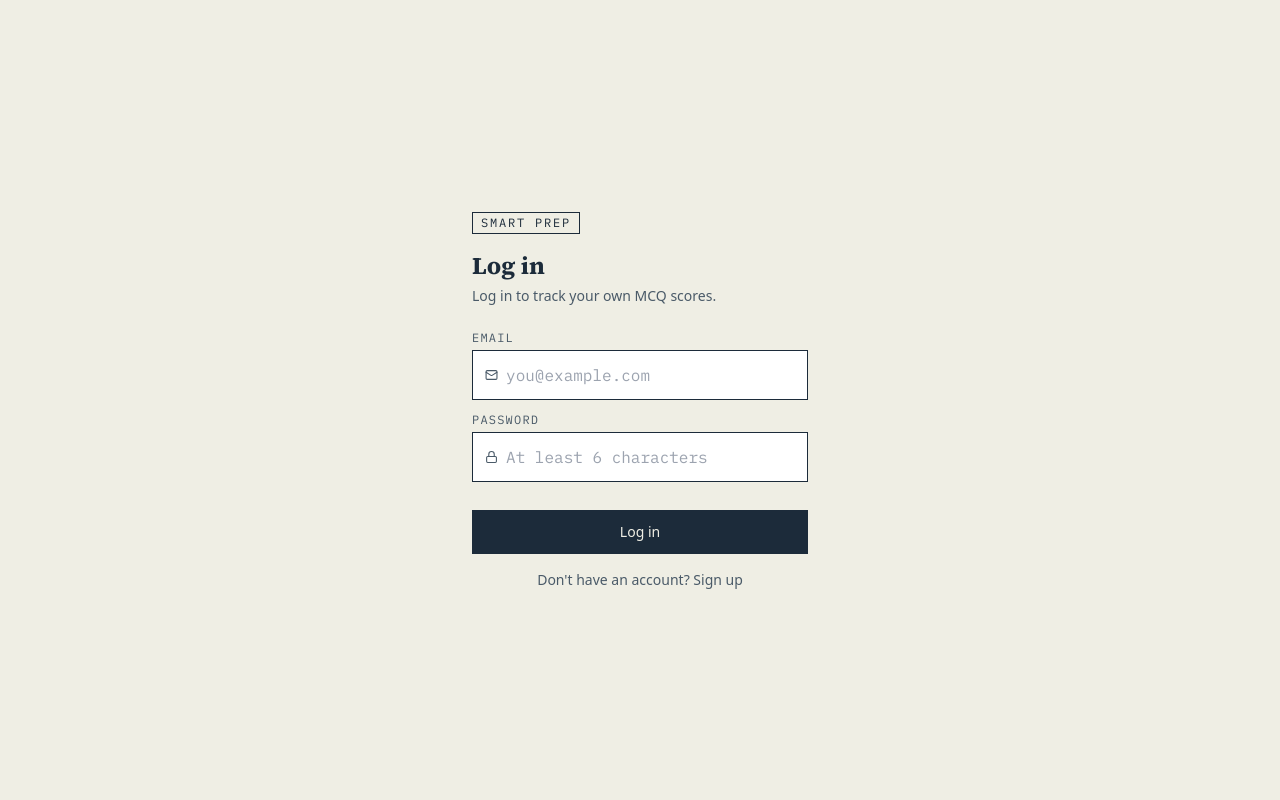
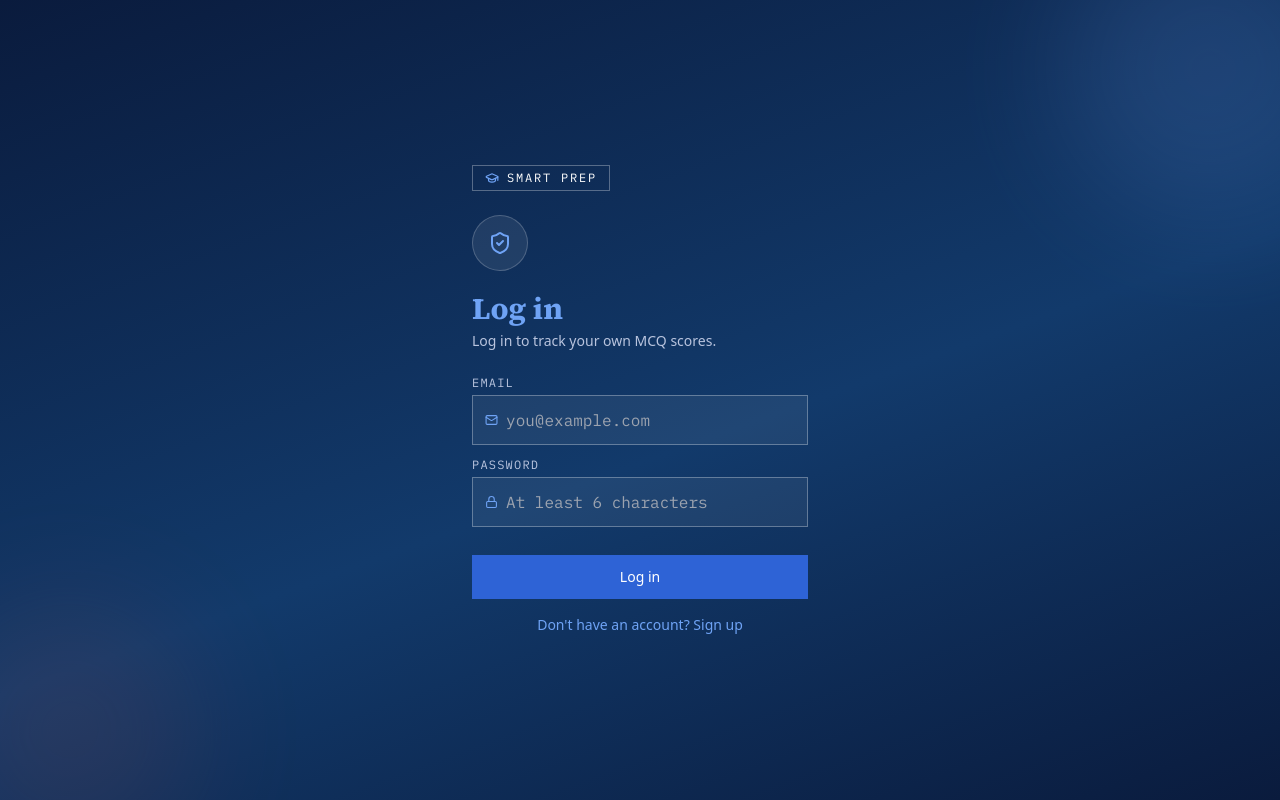
Before and after one commit to uriaz9392-lang/SMART-PREP6, a React (Vite) app: page / in a window 1280 px wide. Built offline with nearby package versions, Linux system fonts and the light colour scheme.

Commit message:
Add colorful UI and instant quiz feedback
- Added colored icons for subjects, topics, blocks, and years
- Quiz now shows instant correct/wrong feedback with color coding
- Explanation hidden by default, shown via toggle button
- Redesigned login/signup screen with colorful theme

```diff
--- a/src/App.jsx
+++ b/src/App.jsx
@@ -25,6 +25,8 @@ const T = {
   roseSoft: "#F3E1DD",
   amber: "#B5822A",
   amberSoft: "#F1E4CB",
+  blue: "#2E63D6",
+  blueSoft: "#DCE6FA",
 };
 
 // ---------- Programs ----------
@@ -66,6 +68,24 @@ const SUBJECT_ICONS = {
 };
 function subjectIcon(name) {
   return SUBJECT_ICONS[name] || ClipboardList;
+}
+
+// ---------- Folder colors (subjects/topics/blocks/years) ----------
+const SUBJECT_COLORS = {
+  Biology: "#1F9D6B",
+  Chemistry: "#7C5CD6",
+  Physics: "#2E7FE0",
+  English: "#E0812E",
+};
+const FOLDER_PALETTE = [
+  "#1F9D6B", "#7C5CD6", "#2E7FE0", "#E0812E", "#D6455C",
+  "#2EA8A0", "#C2437A", "#4CAF50", "#CBA92E", "#6C63D6",
+];
+function colorForName(name = "") {
+  if (SUBJECT_COLORS[name]) return SUBJECT_COLORS[name];
+  let hash = 0;
+  for (let i = 0; i < name.length; i++) hash = (hash * 31 + name.charCodeAt(i)) >>> 0;
+  return FOLDER_PALETTE[hash % FOLDER_PALETTE.length];
 }
 
 const DEFAULT_PASSCODE = "mdcat2026";
@@ -303,9 +323,9 @@ function Bubble({ letter, state, onClick, disabled }) {
     style.color = T.inkSoft;
     style.background = "transparent";
   } else if (state === "selected") {
-    style.borderColor = T.ink;
-    style.background = T.ink;
-    style.color = T.paper;
+    style.borderColor = T.blue;
+    style.background = T.blue;
+    style.color = "#fff";
   } else if (state === "correct" || state === "reveal-correct") {
     style.borderColor = T.emerald;
     style.background = T.emerald;
@@ -675,9 +695,9 @@ function ProgramPage({ program, bank, onBack, onOpenSubject, onOpenYear }) {
                 >
                   <div
                     className="flex items-center justify-center shrink-0"
-                    style={{ width: 48, height: 48, border: `1px solid ${T.ink}`, borderRadius: "50%" }}
+                    style={{ width: 48, height: 48, background: colorForName(s.name), borderRadius: "50%" }}
                   >
-                    <Icon size={22} style={{ color: T.ink }} />
+                    <Icon size={22} style={{ color: "#fff" }} />
                   </div>
                   <div>
                     <span style={{ fontFamily: "'Source Serif 4', serif", fontWeight: 600 }} className="text-xl">
@@ -735,9 +755,9 @@ function YearPage({ program, year, bank, onBack, onOpenBlock }) {
               >
                 <div
                   className="flex items-center justify-center shrink-0"
-                  style={{ width: 48, height: 48, border: `1px solid ${T.ink}`, borderRadius: "50%" }}
+                  style={{ width: 48, height: 48, background: colorForName(b.name), borderRadius: "50%" }}
                 >
-                  <Library size={22} style={{ color: T.ink }} />
+                  <Library size={22} style={{ color: "#fff" }} />
                 </div>
                 <div>
                   <span style={{ fontFamily: "'Source Serif 4', serif", fontWeight: 600 }} className="text-xl">
@@ -798,9 +818,9 @@ function BlockPage({ program, year, block, bank, onBack, onOpenSubject }) {
                 >
                   <div
                     className="flex items-center justify-center shrink-0"
-                    style={{ width: 48, height: 48, border: `1px solid ${T.ink}`, borderRadius: "50%" }}
+                    style={{ width: 48, height: 48, background: colorForName(s.name), borderRadius: "50%" }}
                   >
-                    <Icon size={22} style={{ color: T.ink }} />
+                    <Icon size={22} style={{ color: "#fff" }} />
                   </div>
                   <div>
                     <span style={{ fontFamily: "'Source Serif 4', serif", fontWeight: 600 }} className="text-xl">
@@ -856,7 +876,15 @@ function TopicPage({ program, subject, bank, onBack, onOpenTopic }) {
                 className="text-left p-4 flex items-center justify-between gap-4 transition-transform hover:-translate-y-0.5"
                 style={{ background: "#fff", border: `1px solid ${T.line}` }}
               >
-                <span style={{ fontFamily: "'Source Serif 4', serif", fontWeight: 600 }}>{t.name}</span>
+                <div className="flex items-center gap-3 min-w-0">
+                  <div
+                    className="flex items-center justify-center shrink-0"
+                    style={{ width: 36, height: 36, background: colorForName(t.name), borderRadius: "50%" }}
+                  >
+                    <ClipboardList size={16} style={{ color: "#fff" }} />
+                  </div>
+                  <span style={{ fontFamily: "'Source Serif 4', serif", fontWeight: 600 }}>{t.name}</span>
+                </div>
                 <span className="text-xs shrink-0" style={{ color: T.inkSoft, fontFamily: "'IBM Plex Mono', monospace" }}>
                   {t.count} q
                 </span>
@@ -962,10 +990,18 @@ function SubjectSetup({ program, year, block, topic, subject, bank, onBack, onSt
 function Quiz({ questions, subject, onFinish, onExit }) {
   const [idx, setIdx] = useState(0);
   const [answers, setAnswers] = useState({});
+  const [showExplain, setShowExplain] = useState({});
   const q = questions[idx];
   const letters = ["A", "B", "C", "D"];
-
-  const select = (i) => setAnswers((a) => ({ ...a, [idx]: i }));
+  const revealed = answers[idx] !== undefined;
+  const isCorrect = revealed && answers[idx] === q.correct;
+
+  const select = (i) => {
+    if (revealed) return;
+    setAnswers((a) => ({ ...a, [idx]: i }));
+  };
+
+  const toggleExplain = () => setShowExplain((s) => ({ ...s, [idx]: !s[idx] }));
 
   const finish = () => {
     let correct = 0;
@@ -983,7 +1019,7 @@ function Quiz({ questions, subject, onFinish, onExit }) {
           <button onClick={onExit} className="flex items-center gap-1 text-sm" style={{ color: T.inkSoft }}>
             <ArrowLeft size={16} /> Exit
           </button>
-          <div style={{ fontFamily: "'IBM Plex Mono', monospace" }} className="text-sm" >
+          <div style={{ fontFamily: "'IBM Plex Mono', monospace" }} className="text-sm">
             {subject} · Q{idx + 1} / {questions.length}
           </div>
         </div>
@@ -998,23 +1034,74 @@ function Quiz({ questions, subject, onFinish, onExit }) {
         >
           {q.topic} · {q.source}
         </div>
-        <h2 style={{ fontFamily: "'Source Serif 4', serif", fontWeight: 600 }} className="text-2xl mb-8 leading-snug">
+        <h2 style={{ fontFamily: "'Source Serif 4', serif", fontWeight: 600 }} className="text-2xl mb-6 leading-snug">
           {q.question}
         </h2>
 
-        <div className="space-y-3 mb-10">
-          {q.options.map((opt, i) => (
-            <button
-              key={i}
-              onClick={() => select(i)}
-              className="w-full flex items-center gap-4 p-3 text-left"
-              style={{ border: `1px solid ${T.line}`, background: "#fff" }}
-            >
-              <Bubble letter={letters[i]} state={answers[idx] === i ? "selected" : "idle"} onClick={() => select(i)} />
-              <span>{opt}</span>
-            </button>
-          ))}
-        </div>
+        {revealed && (
+          <div
+            className="flex items-center gap-2 p-3 mb-4 text-sm"
+            style={{
+              background: isCorrect ? T.emeraldSoft : T.roseSoft,
+              color: isCorrect ? T.emerald : T.rose,
+            }}
+          >
+            {isCorrect ? <Check size={16} /> : <X size={16} />}
+            <span style={{ fontFamily: "'IBM Plex Sans', sans-serif", fontWeight: 600 }}>
+              {isCorrect ? "Correct!" : "Incorrect — correct answer is highlighted below."}
+            </span>
+          </div>
+        )}
+
+        <div className="space-y-3 mb-4">
+          {q.options.map((opt, i) => {
+            let state = "idle";
+            if (revealed) {
+              if (i === q.correct) state = "correct";
+              else if (i === answers[idx]) state = "incorrect";
+            } else if (answers[idx] === i) {
+              state = "selected";
+            }
+            return (
+              <button
+                key={i}
+                onClick={() => select(i)}
+                disabled={revealed}
+                className="w-full flex items-center gap-4 p-3 text-left disabled:cursor-default"
+                style={{ border: `1px solid ${T.line}`, background: "#fff" }}
+              >
+                <Bubble letter={letters[i]} state={state} disabled={revealed} onClick={() => select(i)} />
+                <span>{opt}</span>
+              </button>
+            );
+          })}
+        </div>
+
+        {revealed && q.explanation && (
+          <div className="mb-8">
+            {!showExplain[idx] ? (
+              <button
+                onClick={toggleExplain}
+                className="flex items-center gap-2 text-sm px-4 py-2"
+                style={{ border: `1px solid ${T.ink}` }}
+              >
+                <BookOpen size={14} /> Show Explanation
+              </button>
+            ) : (
+              <div className="text-sm p-3" style={{ background: T.amberSoft, color: T.ink }}>
+                <div className="flex items-center justify-between mb-1">
+                  <span style={{ fontFamily: "'IBM Plex Mono', monospace" }} className="text-xs uppercase tracking-widest">
+                    Explanation
+                  </span>
+                  <button onClick={toggleExplain} style={{ color: T.inkSoft }}>
+                    <X size={14} />
+                  </button>
+                </div>
+                {q.explanation}
+              </div>
+            )}
+          </div>
+        )}
 
         <div className="flex items-center justify-between">
           <button
@@ -1131,6 +1218,10 @@ function AuthScreen({ onAuthed }) {
   const [error, setError] = useState("");
   const [notice, setNotice] = useState("");
   const [busy, setBusy] = useState(false);
+
+  const isLogin = mode === "login";
+  const accent = isLogin ? "#6FA3F5" : "#4CD9A0";
+  const btnBg = isLogin ? T.blue : T.emerald;
 
   const submit = async () => {
     setError("");
@@ -1169,41 +1260,72 @@ function AuthScreen({ onAuthed }) {
   };
 
   return (
-    <div className="min-h-screen flex items-center justify-center" style={{ background: T.paper, color: T.ink }}>
+    <div
+      className="min-h-screen flex items-center justify-center relative overflow-hidden"
+      style={{ background: "linear-gradient(160deg, #0A1B3D, #123A6B 55%, #0A1B3D)", color: "#fff" }}
+    >
       <FontLoader />
-      <div className="w-full max-w-sm px-6">
+      {/* decorative glow */}
+      <div
+        className="absolute"
+        style={{ width: 300, height: 300, borderRadius: "50%", background: accent, opacity: 0.15, filter: "blur(60px)", top: -80, right: -80 }}
+      />
+      <div
+        className="absolute"
+        style={{ width: 260, height: 260, borderRadius: "50%", background: isLogin ? T.rose : T.amber, opacity: 0.12, filter: "blur(60px)", bottom: -60, left: -60 }}
+      />
+
+      <div className="w-full max-w-sm px-6 relative z-10">
         <div
-          className="inline-block px-2 py-0.5 text-xs tracking-widest mb-4"
-          style={{ fontFamily: "'IBM Plex Mono', monospace", border: `1px solid ${T.ink}`, letterSpacing: "0.15em" }}
+          className="inline-flex items-center gap-2 px-3 py-1 text-xs tracking-widest mb-6"
+          style={{ fontFamily: "'IBM Plex Mono', monospace", border: `1px solid rgba(255,255,255,0.3)`, letterSpacing: "0.15em" }}
         >
-          SMART PREP
-        </div>
-        <h1 style={{ fontFamily: "'Source Serif 4', serif", fontWeight: 700 }} className="text-2xl mb-1">
-          {mode === "login" ? "Log in" : "Create your account"}
+          <GraduationCap size={14} color={accent} /> SMART PREP
+        </div>
+
+        <div
+          className="flex items-center justify-center mb-5"
+          style={{ width: 56, height: 56, borderRadius: "50%", background: "rgba(255,255,255,0.08)", border: `1px solid rgba(255,255,255,0.2)` }}
+        >
+          {isLogin ? <ShieldCheck size={24} color={accent} /> : <FlaskConical size={24} color={accent} />}
+        </div>
+
+        <h1 style={{ fontFamily: "'Source Serif 4', serif", fontWeight: 700, color: accent }} className="text-3xl mb-1">
+          {isLogin ? "Log in" : "Create your account"}
         </h1>
-        <p className="text-sm mb-6" style={{ color: T.inkSoft }}>
-          {mode === "login" ? "Log in to track your own MCQ scores." : "Sign up to save your practice scores."}
+        <p className="text-sm mb-6" style={{ color: "#B9C4DE" }}>
+          {isLogin ? "Log in to track your own MCQ scores." : "Sign up to save your practice scores."}
         </p>
 
         <div className="mb-3">
-          <label className="text-xs tracking-widest uppercase block mb-1" style={{ fontFamily: "'IBM Plex Mono', monospace", color: T.inkSoft }}>Email</label>
-          <div className="flex items-center gap-2 px-3" style={{ border: `1px solid ${T.ink}`, background: "#fff" }}>
-            <Mail size={14} style={{ color: T.inkSoft }} />
+          <label className="text-xs tracking-widest uppercase block mb-1" style={{ fontFamily: "'IBM Plex Mono', monospace", color: "#B9C4DE" }}>
+            Email
+          </label>
+          <div
+            className="flex items-center gap-2 px-3"
+            style={{ border: `1px solid rgba(255,255,255,0.3)`, background: "rgba(255,255,255,0.06)" }}
+          >
+            <Mail size={14} color={accent} />
             <input
               type="email"
               value={email}
               onChange={(e) => setEmail(e.target.value)}
               placeholder="you@example.com"
               className="w-full py-3 outline-none"
-              style={{ background: "transparent", fontFamily: "'IBM Plex Mono', monospace" }}
+              style={{ background: "transparent", color: "#fff", fontFamily: "'IBM Plex Mono', monospace" }}
             />
           </div>
         </div>
 
         <div className="mb-2">
-          <label className="text-xs tracking-widest uppercase block mb-1" style={{ fontFamily: "'IBM Plex Mono', monospace", color: T.inkSoft }}>Password</label>
-          <div className="flex items-center gap-2 px-3" style={{ border: `1px solid ${T.ink}`, background: "#fff" }}>
-            <Lock size={14} style={{ color: T.inkSoft }} />
+          <label className="text-xs tracking-widest uppercase block mb-1" style={{ fontFamily: "'IBM Plex Mono', monospace", color: "#B9C4DE" }}>
+            Password
+          </label>
+          <div
+            className="flex items-center gap-2 px-3"
+            style={{ border: `1px solid rgba(255,255,255,0.3)`, background: "rgba(255,255,255,0.06)" }}
+          >
+            <Lock size={14} color={accent} />
             <input
               type="password"
               value={password}
@@ -1211,29 +1333,29 @@ function AuthScreen({ onAuthed }) {
               onKeyDown={(e) => e.key === "Enter" && submit()}
               placeholder="At least 6 characters"
               className="w-full py-3 outline-none"
-              style={{ background: "transparent", fontFamily: "'IBM Plex Mono', monospace" }}
+              style={{ background: "transparent", color: "#fff", fontFamily: "'IBM Plex Mono', monospace" }}
             />
           </div>
         </div>
 
-        {error && <div className="text-sm mt-2" style={{ color: T.rose }}>{error}</div>}
-        {notice && <div className="text-sm mt-2" style={{ color: T.emerald }}>{notice}</div>}
+        {error && <div className="text-sm mt-2" style={{ color: "#F5A3A3" }}>{error}</div>}
+        {notice && <div className="text-sm mt-2" style={{ color: "#7FE0B8" }}>{notice}</div>}
 
         <button
           onClick={submit}
           disabled={busy}
-          className="w-full py-3 text-sm mt-5 disabled:opacity-50"
-          style={{ background: T.ink, color: T.paper }}
+          className="w-full py-3 text-sm mt-5 disabled:opacity-50 font-medium"
+          style={{ background: btnBg, color: "#fff" }}
         >
-          {busy ? "Please wait…" : mode === "login" ? "Log in" : "Sign up"}
+          {busy ? "Please wait…" : isLogin ? "Log in" : "Sign up"}
         </button>
 
         <button
-          onClick={() => { setMode(mode === "login" ? "signup" : "login"); setError(""); setNotice(""); }}
+          onClick={() => { setMode(isLogin ? "signup" : "login"); setError(""); setNotice(""); }}
           className="w-full text-sm mt-4"
-          style={{ color: T.inkSoft }}
+          style={{ color: accent }}
         >
-          {mode === "login" ? "Don't have an account? Sign up" : "Already have an account? Log in"}
+          {isLogin ? "Don't have an account? Sign up" : "Already have an account? Log in"}
         </button>
       </div>
     </div>
```
